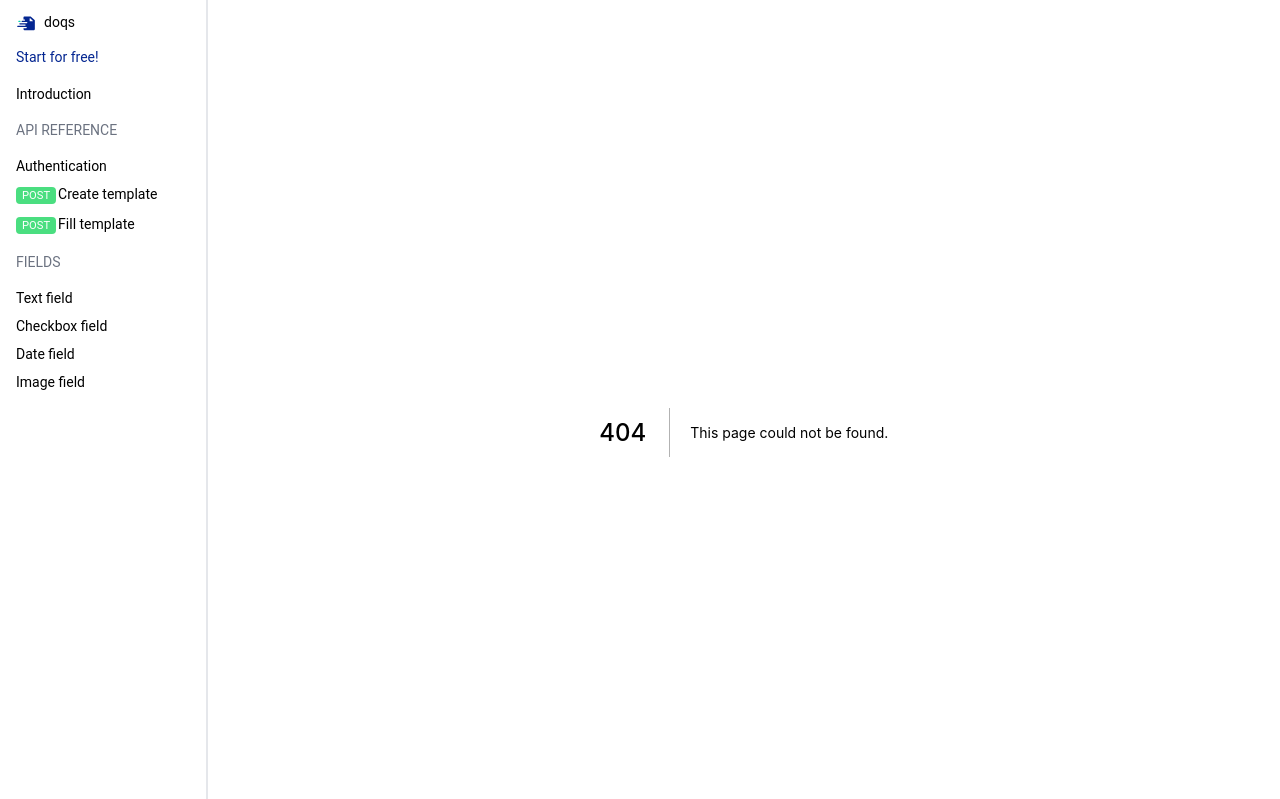
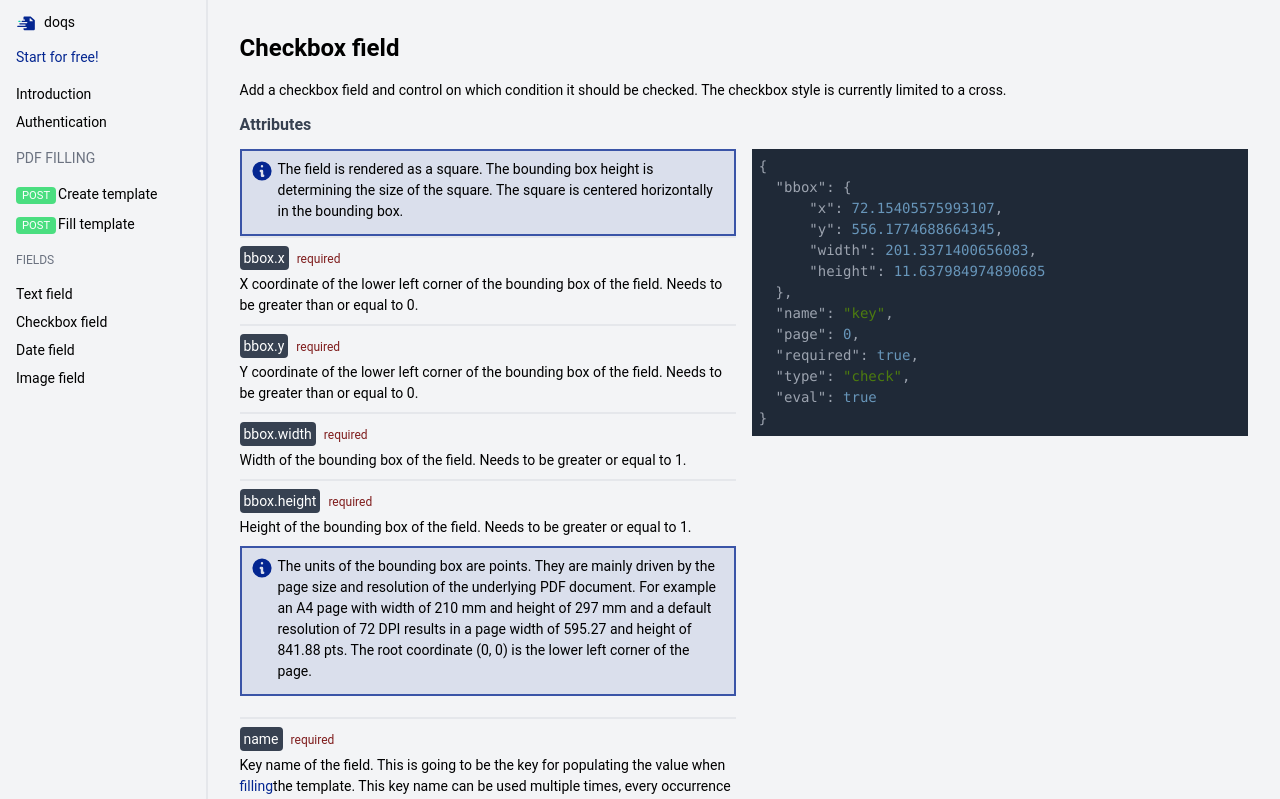
Before and after one commit to doqs-dev/docs, a Next.js app: page /pdf-filling/fields/checkbox in a window 1280 px wide. Before the commit this address had no page. Shown: the top 799 px of the page. Built offline with nearby package versions, Linux system fonts and the light colour scheme.

Commit message:
chore: restructure

```diff
--- a/components/layout.tsx
+++ b/components/layout.tsx
@@ -26,22 +26,22 @@ export default function Layout({children}) {
               <li className={styles.li}>
                 <a href="/">Introduction</a>
               </li>
-              <li className={"uppercase text-gray-500 text-sm my-3"}>API Reference</li>
-              <li className={styles.li}><a href="/api-reference/authentication">Authentication</a></li>
-              <li className={styles.li}><a href="/api-reference/create-template">
+              <li className={styles.li}><a href="/authentication">Authentication</a></li>
+              <li className={"uppercase text-gray-500 text-sm my-3"}>PDF Filling</li>
+              <li className={styles.li}><a href="/pdf-filling/create-template">
                 <small className="inline-block mr-0.5"><Badge type="success" size="sm">POST</Badge></small>
                 Create template
               </a></li>
-              <li className={styles.li}><a href="/api-reference/fill-template">
+              <li className={styles.li}><a href="/pdf-filling/fill-template">
                 <small className="inline-block mr-0.5"><Badge type="success" size="sm">POST</Badge></small>
                 Fill template
               </a></li>
 
-              <li className={"uppercase text-gray-500 text-sm my-3"}>Fields</li>
-              <li className={styles.li}><a href="/fields/text">Text field</a></li>
-              <li className={styles.li}><a href="/fields/checkbox">Checkbox field</a></li>
-              <li className={styles.li}><a href="/fields/date">Date field</a></li>
-              <li className={styles.li}><a href="/fields/image">Image field</a></li>
+              <li className={"uppercase text-gray-500 text-xs my-3"}>Fields</li>
+              <li className={styles.li}><a href="/pdf-filling/fields/text">Text field</a></li>
+              <li className={styles.li}><a href="/pdf-filling/fields/checkbox">Checkbox field</a></li>
+              <li className={styles.li}><a href="/pdf-filling/fields/date">Date field</a></li>
+              <li className={styles.li}><a href="/pdf-filling/fields/image">Image field</a></li>
             </ul>
 
           </aside>
--- a/pages/api-reference/authentication.mdx
+++ b/pages/authentication.mdx
@@ -1,6 +1,6 @@
-import {SimpleCodeHighlighter} from "../../components/code-highlighter"; import {
+import {SimpleCodeHighlighter} from "../components/code-highlighter"; import {
     baseUrl
-} from "../../components/constants"; import Head from "next/head";
+} from "../components/constants"; import Head from "next/head";
 
 <Head>
     <title>Authentication | doqs.dev</title>
--- a/pages/fields/checkbox.mdx
+++ b/pages/pdf-filling/fields/checkbox.mdx
@@ -1,7 +1,7 @@
-import {Attribute} from "../../components/attribute"; import {Grid} from "../../components/grid"; import {
+import {Attribute} from "../../../components/attribute"; import {Grid} from "../../../components/grid"; import {
     SimpleCodeHighlighter
-} from "../../components/code-highlighter"; import {Callout} from "../../components/callout";
-import {CommonFields} from "../../components/common-fields.mdx"; import Head from "next/head";
+} from "../../../components/code-highlighter"; import {Callout} from "../../../components/callout";
+import {CommonFields} from "../../../components/common-fields.mdx"; import Head from "next/head";
 
 <Head>
     <title>Checkbox Field | doqs.dev</title>
--- a/pages/fields/date.mdx
+++ b/pages/pdf-filling/fields/date.mdx
@@ -1,6 +1,6 @@
-import {Attribute} from "../../components/attribute"; import {Grid} from "../../components/grid"; import {
+import {Attribute} from "../../../components/attribute"; import {Grid} from "../../../components/grid"; import {
     SimpleCodeHighlighter
-} from "../../components/code-highlighter"; import {CellAttributes, CommonFields, TextAttributes} from "../../components/common-fields.mdx"; import Head
+} from "../../../components/code-highlighter"; import {CellAttributes, CommonFields, TextAttributes} from "../../../components/common-fields.mdx"; import Head
     from "next/head";
 
 <Head>
--- a/pages/fields/image.mdx
+++ b/pages/pdf-filling/fields/image.mdx
@@ -1,6 +1,6 @@
-import {Attribute} from "../../components/attribute"; import {Grid} from "../../components/grid"; import {
+import {Attribute} from "../../../components/attribute"; import {Grid} from "../../../components/grid"; import {
     SimpleCodeHighlighter
-} from "../../components/code-highlighter"; import {CommonFields} from "../../components/common-fields.mdx"; import Head
+} from "../../../components/code-highlighter"; import {CommonFields} from "../../../components/common-fields.mdx"; import Head
     from "next/head";
 
 
--- a/pages/fields/text.mdx
+++ b/pages/pdf-filling/fields/text.mdx
@@ -1,9 +1,9 @@
-import {Attribute} from "../../components/attribute"; import {Grid} from "../../components/grid"; import {
+import {Attribute} from "../../../components/attribute"; import {Grid} from "../../../components/grid"; import {
     SimpleCodeHighlighter
-} from "../../components/code-highlighter"; import {
+} from "../../../components/code-highlighter"; import {
     CellAttributes,
     CommonFields, TextAttributes
-} from "../../components/common-fields.mdx"; import Head
+} from "../../../components/common-fields.mdx"; import Head
     from "next/head";
 
 
```
Also changed, not shown: pages/pdf-filling/create-template.mdx (renamed from pages/api-reference/create-template.mdx), pages/pdf-filling/fill-template.mdx (renamed from pages/api-reference/fill-template.mdx).
